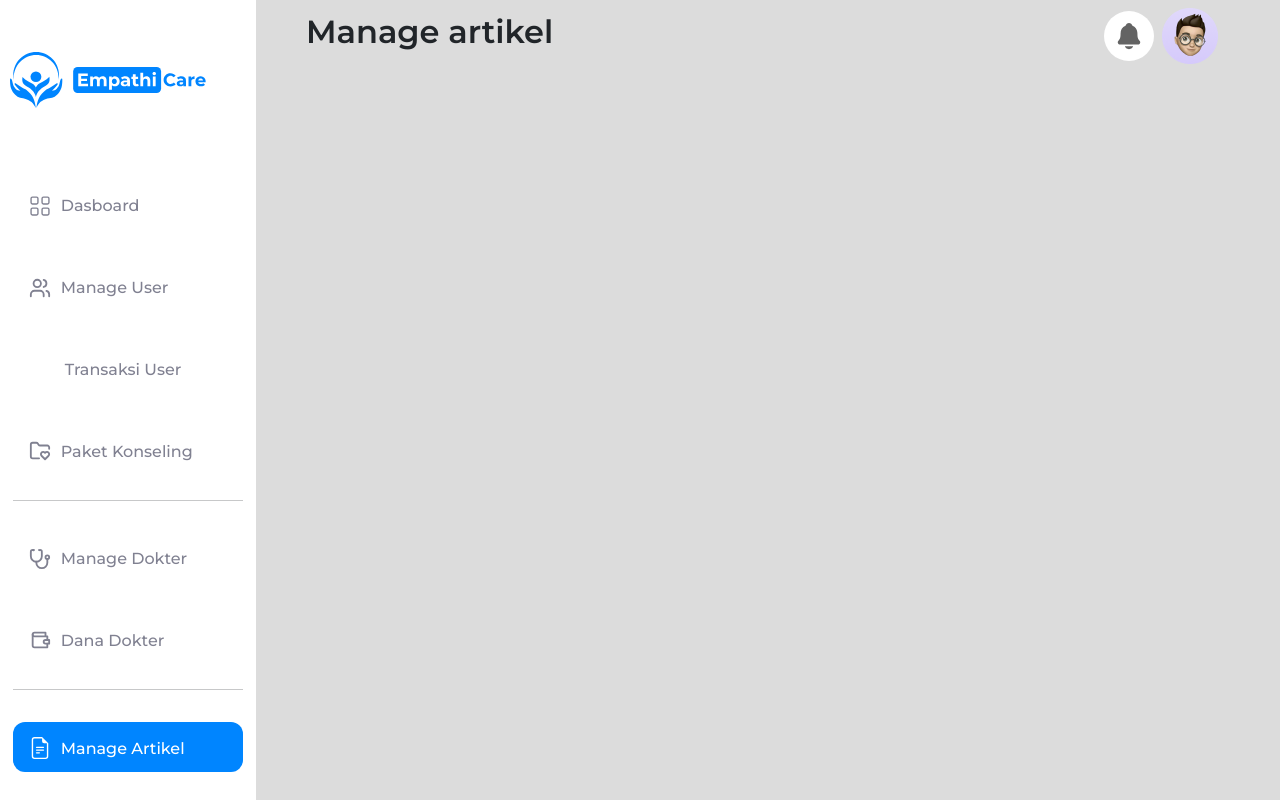
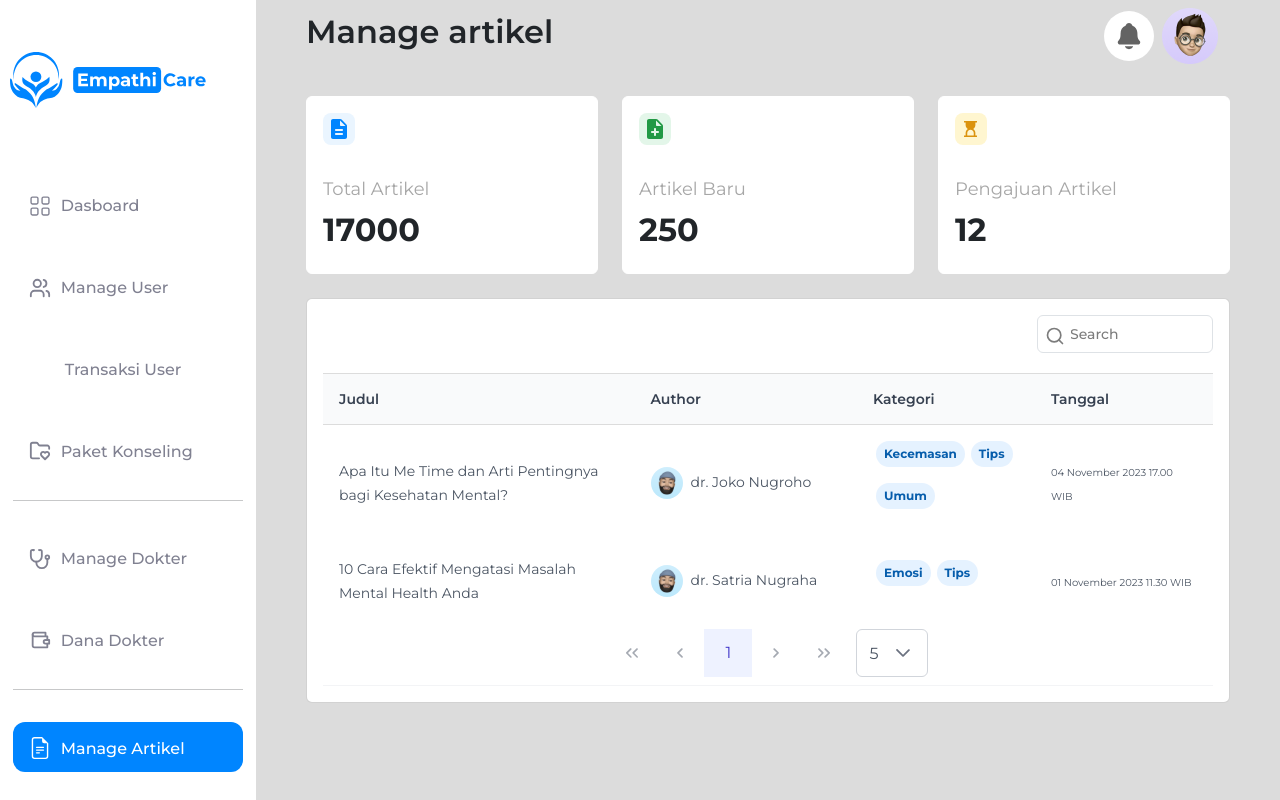
Before and after one commit to Capstone-Mental-Health-Care-Group-6/frontent-dekstop-admin, a React (Vite) app: page /admin-manage-artikel in a window 1280 px wide. Built offline with nearby package versions, Linux system fonts and the light colour scheme; some icons are missing.

Commit message:
add: navigate to other page

```diff
--- a/src/Route/Routing.jsx
+++ b/src/Route/Routing.jsx
@@ -14,6 +14,7 @@ import LoginForm from "../pages/Login/Login";
 import RegisterForm from "../pages/Register/Register";
 import ForgotPw from "../pages/ForgotPassword/ForgotPassword";
 import ResetPassword from "../pages/AturSandi/AturSandi";
+import DetailArtikel from "../pages/ManageArtikel/detailArtikel";
 
 const Routing = () => {
   return (
@@ -29,6 +30,7 @@ const Routing = () => {
       <Route element={<ManageDokter />} path="admin-manage-dokter" />
       <Route element={<DanaDokter />} path="admin-dana-dokter" />
       <Route element={<ManageArtikel />} path="admin-manage-artikel" />
+      <Route element={<DetailArtikel />} path="admin-manage-artikel/:id" />
       <Route
         element={<TransaksiTertunda />}
         path="admin-transaksi-user/transaksi-tertunda"
--- a/src/components/Elements/ColumnTable/ColumnTable.jsx
+++ b/src/components/Elements/ColumnTable/ColumnTable.jsx
@@ -2,9 +2,10 @@ import React from 'react'
 import { Link } from 'react-router-dom'
 import { Column } from 'primereact/column';
 
-function ColumnTable({ field, header }) {
+function ColumnTable({ field, header, body, headerClassName }) {
+
     return (
-        <Column field={field} header={header} style={{ width: "25%" }} />
+        <Column field={field} header={header} body={body} headerClassName={headerClassName} />
     )
 }
 
--- a/src/components/Fragments/tabel/Table.jsx
+++ b/src/components/Fragments/tabel/Table.jsx
@@ -1,18 +1,46 @@
-import { DataTable } from 'primereact/datatable'
-import React from 'react'
+import { FilterMatchMode } from "primereact/api";
+import { DataTable } from "primereact/datatable";
+import React, { useState } from "react";
 
-function Table({ value, children }) {
+function Table({
+  value,
+  children,
+  selectionMode,
+  dataKey,
+  selection,
+  onSelectionChange,
+  onRowSelect,
+  onRowUnselect,
+}) {
+  const [filters, setFilters] = useState({
+    global: { value: null, matchMode: FilterMatchMode.CONTAINS },
+    name: { value: null, matchMode: FilterMatchMode.STARTS_WITH },
+    "country.name": { value: null, matchMode: FilterMatchMode.STARTS_WITH },
+    representative: { value: null, matchMode: FilterMatchMode.IN },
+    status: { value: null, matchMode: FilterMatchMode.EQUALS },
+    verified: { value: null, matchMode: FilterMatchMode.EQUALS },
+  });
+
+  const [globalFilterValue, setGlobalFilterValue] = useState("");
+
   return (
-        <DataTable value={value}
+    <DataTable
+      value={value}
+      selectionMode={selectionMode}
+      onRowUnselect={onRowUnselect}
+      selection={selection}
+      onSelectionChange={onSelectionChange}
+      dataKey={dataKey}
+      onRowSelect={onRowSelect}
       paginator
       rows={5}
       rowsPerPageOptions={[5, 10, 25, 50]}
-            tableStyle={{ minWidth: '50rem' }}
+      tableStyle={{ minWidth: "50rem" }}
       className="table-customers"
     >
       {children}
     </DataTable>
-    )
+  );
 }
 
-export default Table
+export default Table;
--- /dev/null
+++ b/src/pages/ManageArtikel/DetailArtikel.jsx
@@ -0,0 +1,14 @@
+import React from 'react'
+import { NavLink } from 'react-router-dom'
+
+const DetailArtikel = () => {
+  return (
+    <div>
+      <NavLink to={"/admin-manage-artikel"}>
+        Kembali
+      </NavLink>
+    </div>
+  )
+}
+
+export default DetailArtikel
--- a/src/pages/ManageArtikel/ManageArtikel.jsx
+++ b/src/pages/ManageArtikel/ManageArtikel.jsx
@@ -1,12 +1,130 @@
-import React from 'react'
-import Layouts from '../../Layouts/Layouts'
+import React, { useState } from "react";
+import Layouts from "../../Layouts/Layouts";
+import {
+  iconArtikelAdmin,
+  pendingArtikelAdmin,
+  tambahArtikelAdmin,
+} from "../../../image";
+import Card from "../../components/Fragments/card/Card";
+import "./ManageArtikel.style.css";
+import Table from "../../components/Fragments/tabel/Table";
+import ColumnTable from "../../components/Elements/columnTable/ColumnTable";
+import { DataTable } from "primereact/datatable";
+import { Column } from "primereact/column";
+import { dataArtikel } from "./dataArtikel";
+import Search from "../../components/Elements/search/Search";
+import { NavLink, Navigate, useNavigate } from "react-router-dom";
 
 const ManageArtikel = () => {
+  const [artikel, setArtikel] = useState(dataArtikel);
+  const [selected, setSelected] = useState(null);
+  const navigate = useNavigate();
+
+  const onRowSelect = (rowData) => {
+    navigate(`/admin-manage-artikel/${rowData.id}`);
+  };
+
+  const authorBodyTemplate = (rowData) => {
+    return (
+      <div className="d-flex align-items-center">
+        <img src={rowData.image} alt={rowData.author} className="me-2" />
+        <span className="author-text-template">{rowData.author}</span>
+      </div>
+    );
+  };
+
+  const kategoriBodyTemplate = (rowData) => {
+    return rowData.kategori.map((item, index) => (
+      <div key={index} className="d-inline-block">
+        <div className="kategori-div-template">
+          <p className="kategori-text-template">{item}</p>
+        </div>
+      </div>
+    ));
+  };
+
+  const tanggalBodyTemplate = (rowData) => {
+    return <span className="tanggal-text-template">{rowData.tanggal}</span>;
+  };
+
+  const judulBodyTemplate = (rowData) => {
+    return <span className="judul-text-template">{rowData.judul}</span>;
+  };
+
   return (
-    <Layouts titlePage={'Manage artikel'}>
+    <Layouts titlePage={"Manage artikel"}>
+      <div className="row my-4">
+        <div className="col">
+          <Card
+            src={iconArtikelAdmin}
+            cardTitle="17000"
+            cardSubtitle="Total Artikel"
+          />
+        </div>
+        <div className="col">
+          <Card
+            src={tambahArtikelAdmin}
+            cardSubtitle="Artikel Baru"
+            cardTitle="250"
+          />
+        </div>
+        <div className="col">
+          <Card
+            src={pendingArtikelAdmin}
+            cardSubtitle="Pengajuan Artikel"
+            cardTitle="12"
+          />
+        </div>
+        <div></div>
+      </div>
+      <div className="card">
+        <div className="card-body">
+          <div>
+            <Search
+              className={"col d-flex justify-content-end"}
+              size={20}
+              placeholder={"Search"}
+            />
+          </div>
+          <div className="p-mt-4">
+            <Table
+              value={artikel}
+              selectionMode="single"
+              dataKey="id"
+              selection={selected}
+              onRowSelect={selected ? onRowSelect(selected) : ""}
+              onSelectionChange={(e) => setSelected(e.value)}
+            >
+              <ColumnTable
+                field="judul"
+                body={judulBodyTemplate}
+                header="Judul"
+                headerClassName="table-header-border-judul"
+              />
+              <ColumnTable
+                field="author"
+                body={authorBodyTemplate}
+                header="Author"
+                headerClassName="table-header-border-author"
+              />
+              <ColumnTable
+                field="kategori"
+                body={kategoriBodyTemplate}
+                header="Kategori"
+                headerClassName="table-header-border-kategori"
+              />
+              <ColumnTable
+                field="tanggal"
+                body={tanggalBodyTemplate}
+                header="Tanggal"
+                headerClassName="table-header-border-tanggal"
+              />
+            </Table>
+          </div>
+        </div>
+      </div>
+    </Layouts>
+  );
+};
 
-    </Layouts>
-  )
-}
-
-export default ManageArtikel
+export default ManageArtikel;
--- a/src/pages/ManageArtikel/ManageArtikel.style.css
+++ b/src/pages/ManageArtikel/ManageArtikel.style.css
@@ -4,7 +4,81 @@
 }
 .row .col .card h6{
   margin-top: 16px;
+  padding: 10px 0 10px 0;
   color: #A7A7A7;
   font-weight: 400;
   font-size: 18px;
 }
+
+.author-text-template, .judul-text-template{
+  font-size: 14px;
+}
+
+.kategori-text-template{
+  font-size: 12px;
+  padding: 4px 8px 4px 8px;
+  color: #065dac;
+  text-align: center;
+  font-weight: bold;
+}
+
+.tanggal-text-template{
+  font-size: 10px;
+}
+
+.kategori-div-template{
+  background-color:
+  #e5f2ff;
+  border-radius: 20px;
+  margin: 0 3px 0 3px;
+}
+
+.table-header-border-judul {
+  border-top: 1px solid #dcdcdc;
+  border-bottom: 1px solid #dcdcdc;
+  height: 48px;
+  font-family: Montserrat, sans-serif;
+  font-size: 14px;
+  font-style: normal;
+  font-weight: 600;
+  line-height: normal;
+  width: 35%;
+}
+
+.table-header-border-kategori{
+  border-top: 1px solid #dcdcdc;
+  border-bottom: 1px solid #dcdcdc;
+  height: 48px;
+  font-family: Montserrat, sans-serif;
+  font-size: 14px;
+  font-style: normal;
+  font-weight: 600;
+  line-height: normal;
+  width: 20%;
+}
+
+
+
+.table-header-border-author {
+  border-top: 1px solid #dcdcdc;
+  border-bottom: 1px solid #dcdcdc;
+  height: 48px;
+  font-family: Montserrat, sans-serif;
+  font-size: 14px;
+  font-style: normal;
+  font-weight: 600;
+  line-height: normal;
+  width: 25%;
+}
+
+.table-header-border-tanggal {
+  border-top: 1px solid #dcdcdc;
+  border-bottom: 1px solid #dcdcdc;
+  height: 48px;
+  font-family: Montserrat, sans-serif;
+  font-size: 14px;
+  font-style: normal;
+  font-weight: 600;
+  line-height: normal;
+  width: 20%;
+}
--- /dev/null
+++ b/src/pages/ManageArtikel/dataArtikel.js
@@ -0,0 +1,20 @@
+import { avatar1 } from "../../../image";
+
+export const dataArtikel = [
+  {
+    id: 1,
+    judul: "Apa Itu Me Time dan Arti Pentingnya bagi Kesehatan Mental?",
+    image: avatar1,
+    author: "dr. Joko Nugroho",
+    kategori: ["Kecemasan", "Tips", "Umum"],
+    tanggal: "04 November 2023 17.00 WIB",
+  },
+  {
+    id: 2,
+    judul: "10 Cara Efektif Mengatasi Masalah Mental Health Anda",
+    image: avatar1,
+    author: "dr. Satria Nugraha",
+    kategori: ["Emosi", "Tips"],
+    tanggal: "01 November 2023 11.30 WIB",
+  },
+];
```
Also changed, not shown: image.js (+69 -33 lines), src/components/DataComponents/dataComponents.js (+130 -119 lines), src/index.css (line endings or trailing spaces). Lines whose indentation alone changed are shown as unchanged.
